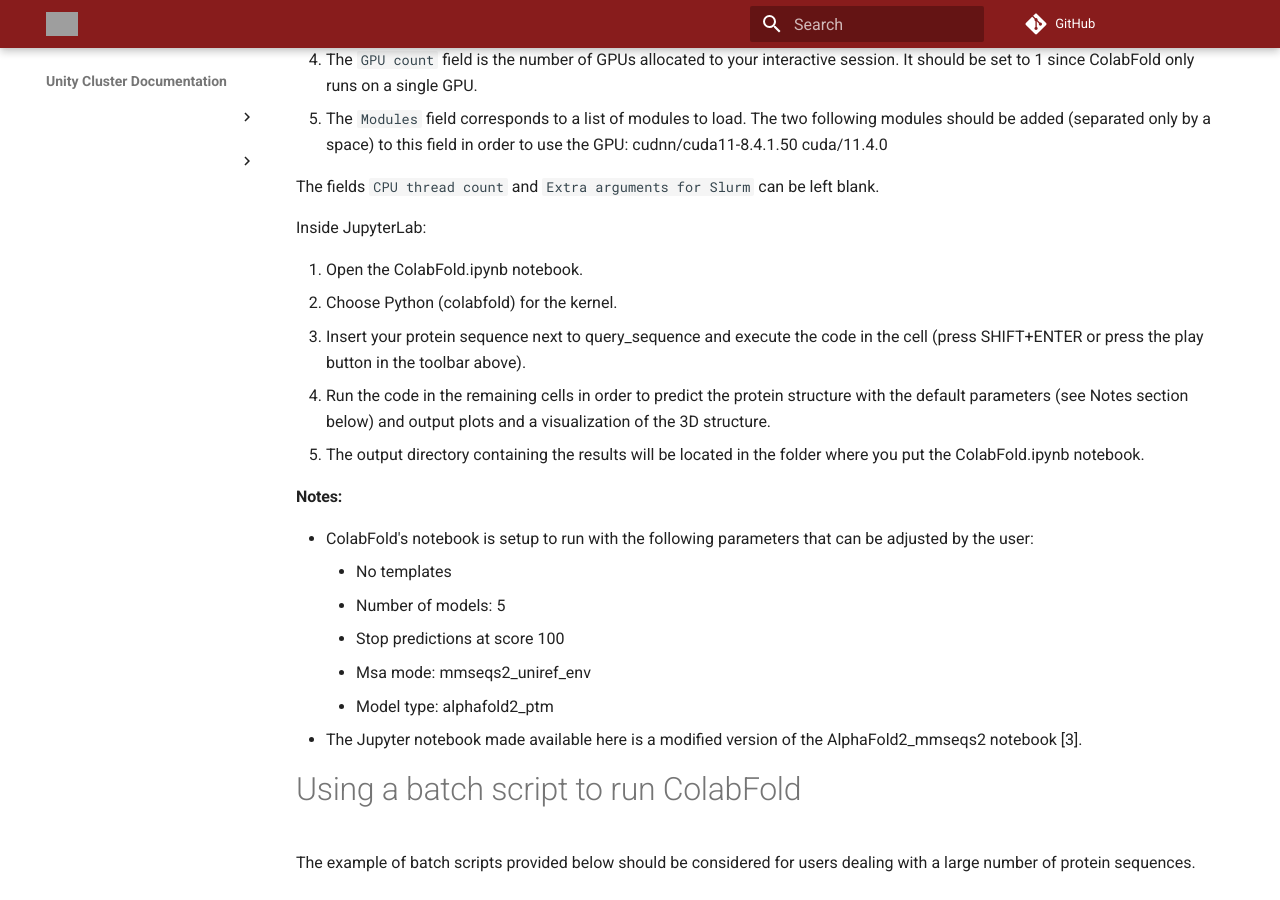
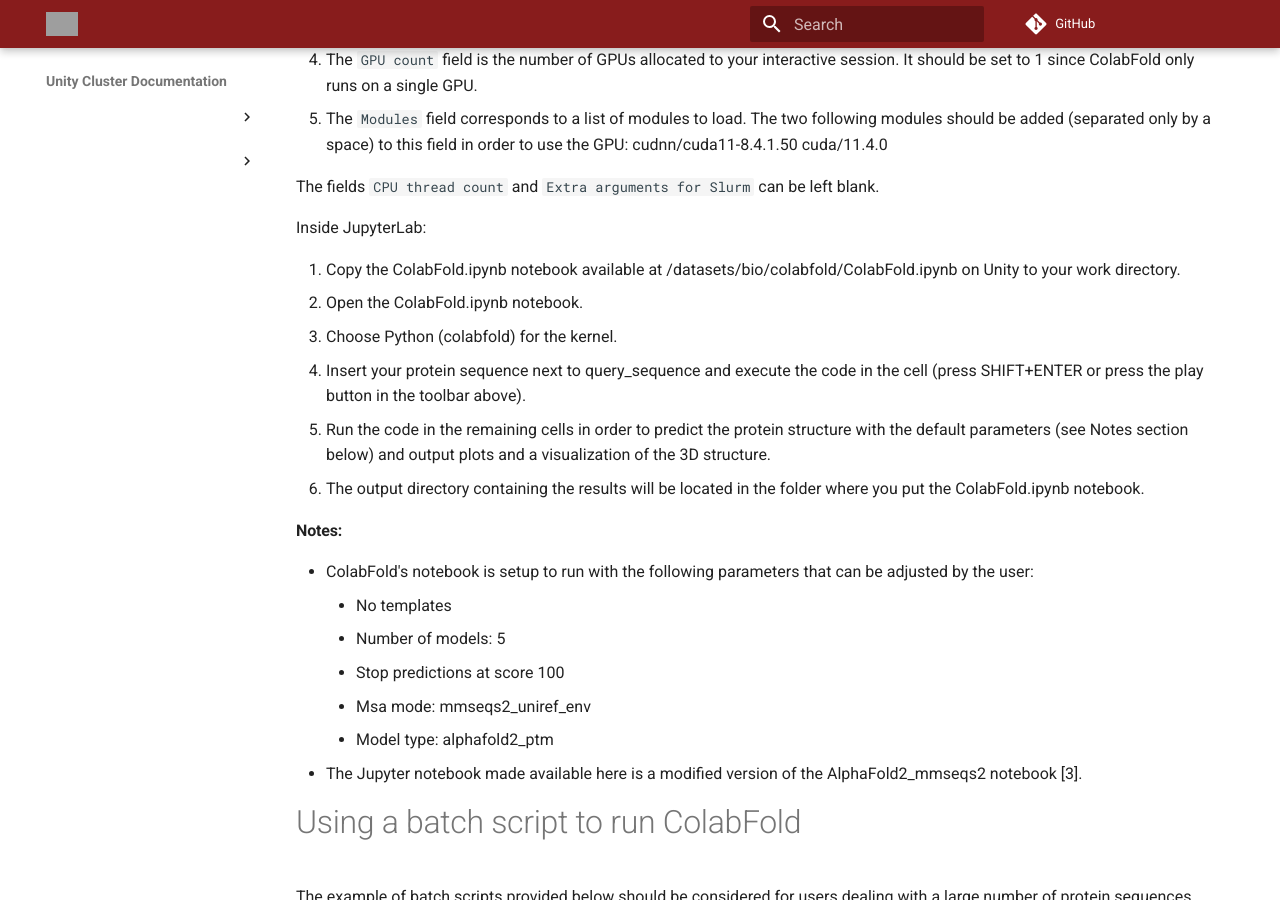
Before and after one commit to UMass-RC/unity-docs, an MkDocs documentation site: the page built from docs/tools/ColabFold.md, in a window 1280 px wide and 900 px high, scrolled down 721 px. Built offline with MkDocs 1.6.1 and Material for MkDocs 9.7.7, drawn with Linux system fonts in a browser that asks for light colours; comment, search, counter and statistics services are not loaded; grey boxes are pictures that could not be loaded.

Commit message:
Update ColabFold.md

```diff
--- a/docs/tools/ColabFold.md
+++ b/docs/tools/ColabFold.md
@@ -21,11 +21,12 @@
 
 Inside JupyterLab:
 
-1. Open the ColabFold.ipynb notebook.
-2. Choose Python (colabfold) for the kernel.
-3. Insert your protein sequence next to query_sequence and execute the code in the cell (press SHIFT+ENTER or press the play button in the toolbar above).
-4. Run the code in the remaining cells in order to predict the protein structure with the default parameters (see Notes section below) and output plots and a visualization of the 3D structure.
-5. The output directory containing the results will be located in the folder where you put the ColabFold.ipynb notebook.
+1. Copy the ColabFold.ipynb notebook available at /datasets/bio/colabfold/ColabFold.ipynb on Unity to your work directory.
+2. Open the ColabFold.ipynb notebook.
+3. Choose Python (colabfold) for the kernel.
+4. Insert your protein sequence next to query_sequence and execute the code in the cell (press SHIFT+ENTER or press the play button in the toolbar above).
+5. Run the code in the remaining cells in order to predict the protein structure with the default parameters (see Notes section below) and output plots and a visualization of the 3D structure.
+6. The output directory containing the results will be located in the folder where you put the ColabFold.ipynb notebook.
 
 #### Notes:
 * ColabFold's notebook is setup to run with the following parameters that can be adjusted by the user:
```
